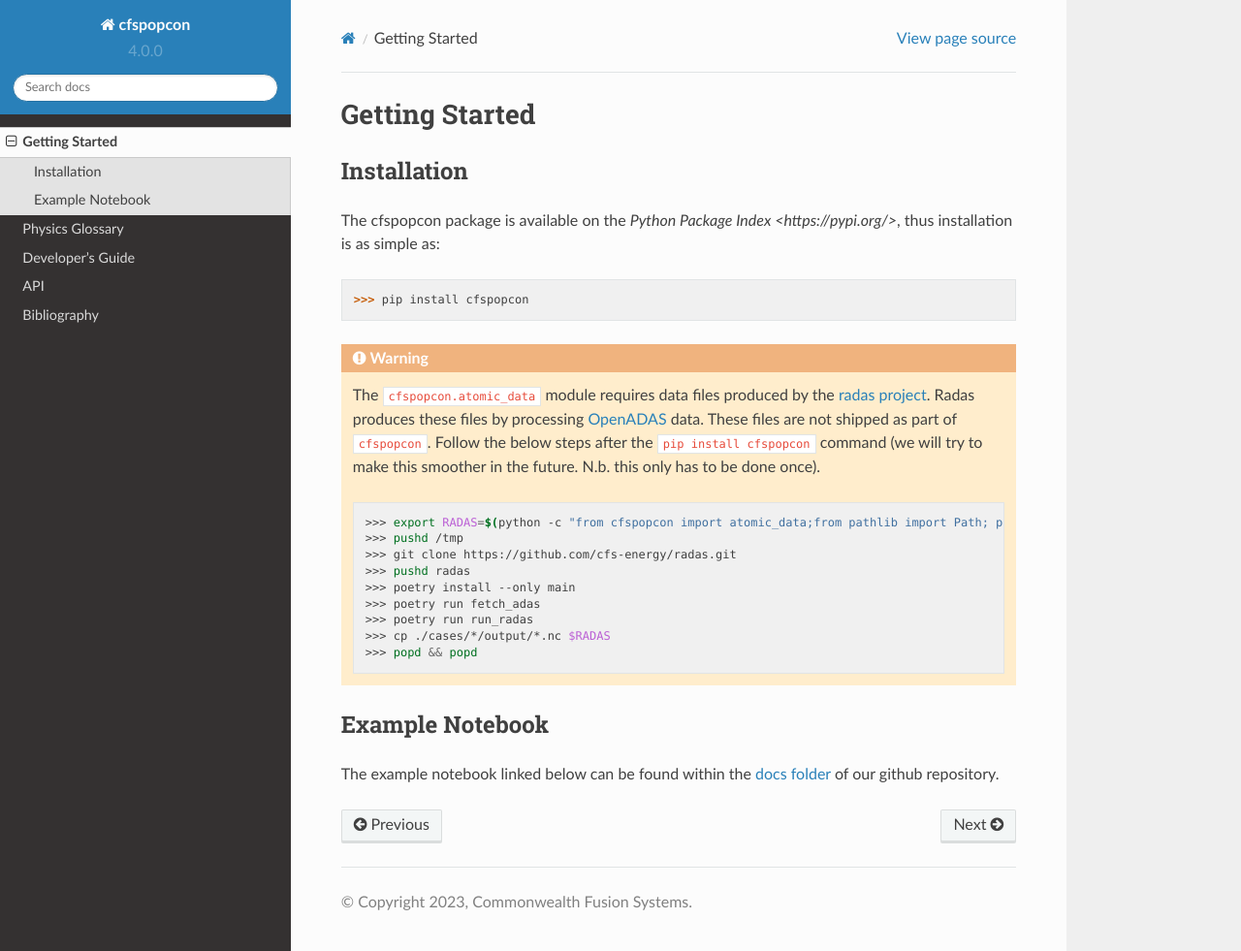
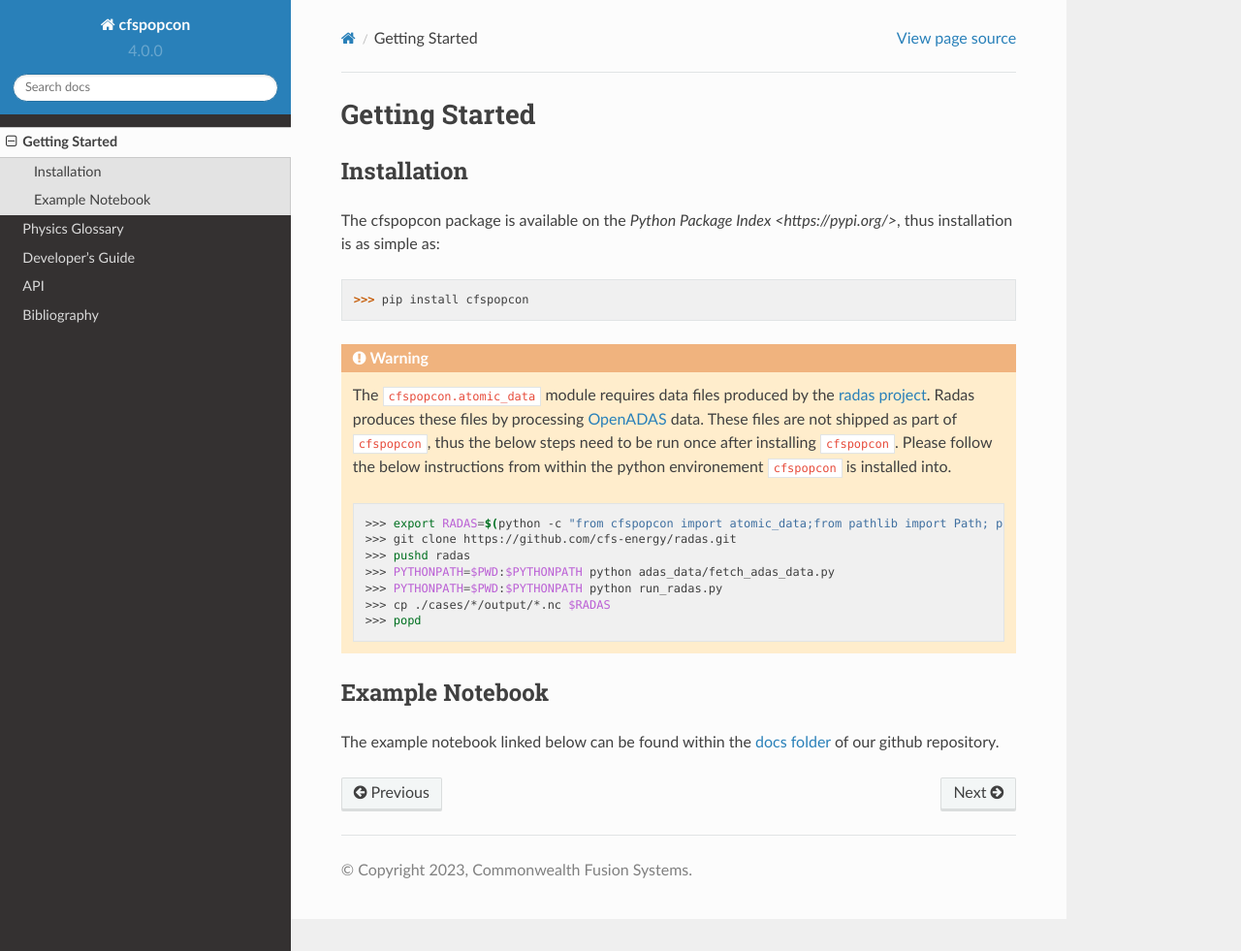
Before and after one commit to cfs-energy/cfspopcon, a Sphinx documentation site: the page built from docs/doc_sources/Usage.rst, in a window 1280 px wide and 981 px high. Shown: the whole window at 97% size. Built offline with Sphinx 7.4.7 and the Read the Docs theme 2.0.0, drawn with Linux system fonts in a browser that asks for light colours; pages that are not in the unit, such as notebooks, are missing from menus; the version number is read from the project's files by our own code.

Commit message:
docs: simplify radas instructions

```diff
--- a/docs/doc_sources/Usage.rst
+++ b/docs/doc_sources/Usage.rst
@@ -11,21 +11,18 @@ The cfspopcon package is available on the `Python Package Index <https://pypi.or
 .. code::
 
   >>> pip install cfspopcon
-
 .. warning::
-   The :code:`cfspopcon.atomic_data` module requires data files produced by the `radas project <https://github.com/cfs-energy/radas>`_. Radas produces these files by processing `OpenADAS <https://open.adas.ac.uk/adf11>`_ data. These files are not shipped as part of :code:`cfspopcon`. Follow the below steps after the :code:`pip install cfspopcon` command (we will try to make this smoother in the future. N.b. this only has to be done once).
+   The :code:`cfspopcon.atomic_data` module requires data files produced by the `radas project <https://github.com/cfs-energy/radas>`_. Radas produces these files by processing `OpenADAS <https://open.adas.ac.uk/adf11>`_ data. These files are not shipped as part of :code:`cfspopcon`, thus the below steps need to be run once after installing :code:`cfspopcon`. Please follow the below instructions from within the python environement :code:`cfspopcon` is installed into.
 
    .. code:: bash
 
     >>> export RADAS=$(python -c "from cfspopcon import atomic_data;from pathlib import Path; print(Path(atomic_data.__file__).parent)")
-    >>> pushd /tmp
     >>> git clone https://github.com/cfs-energy/radas.git
     >>> pushd radas
-    >>> poetry install --only main
-    >>> poetry run fetch_adas
-    >>> poetry run run_radas
+    >>> PYTHONPATH=$PWD:$PYTHONPATH python adas_data/fetch_adas_data.py
+    >>> PYTHONPATH=$PWD:$PYTHONPATH python run_radas.py
     >>> cp ./cases/*/output/*.nc $RADAS
-    >>> popd && popd
+    >>> popd
 
 
 Example Notebook
```
